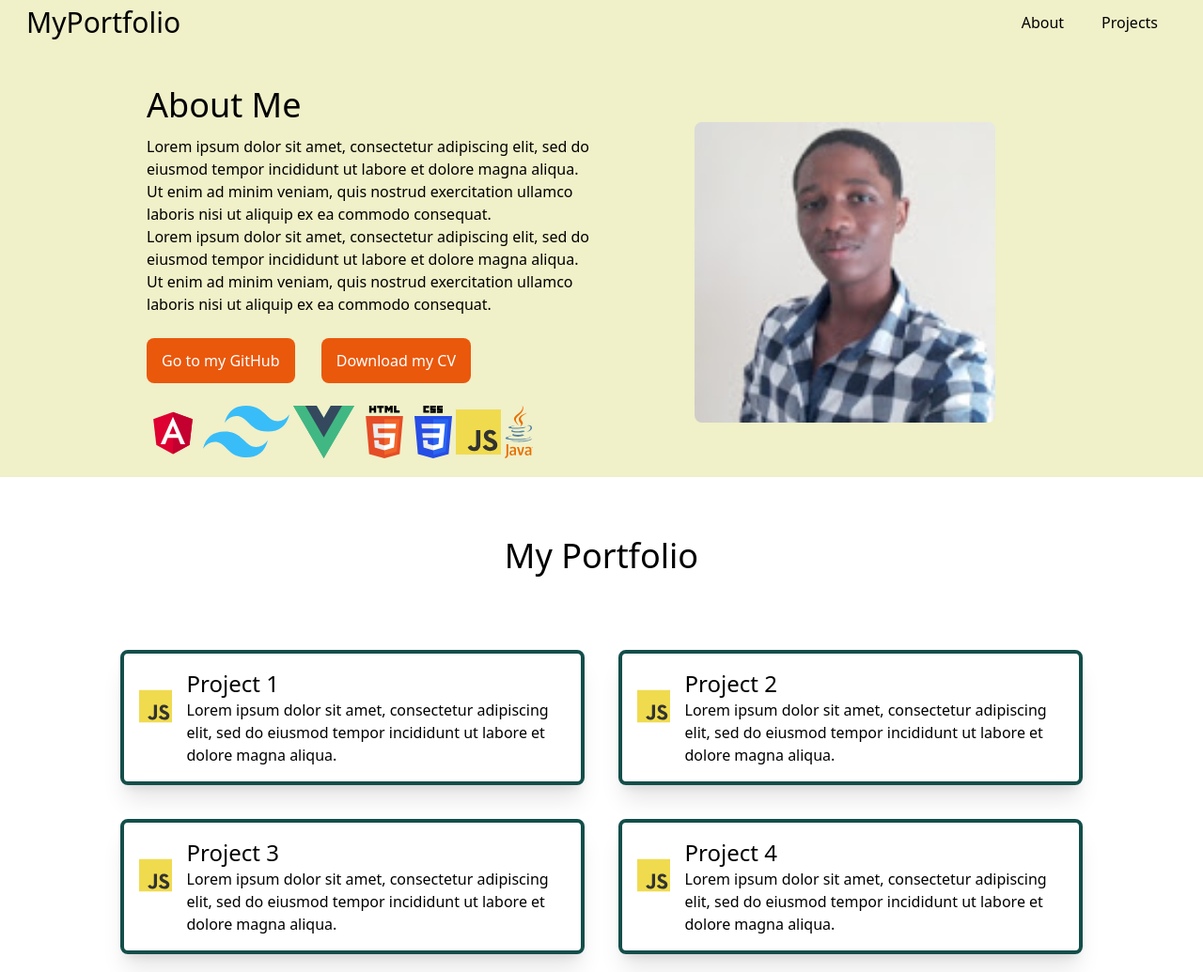
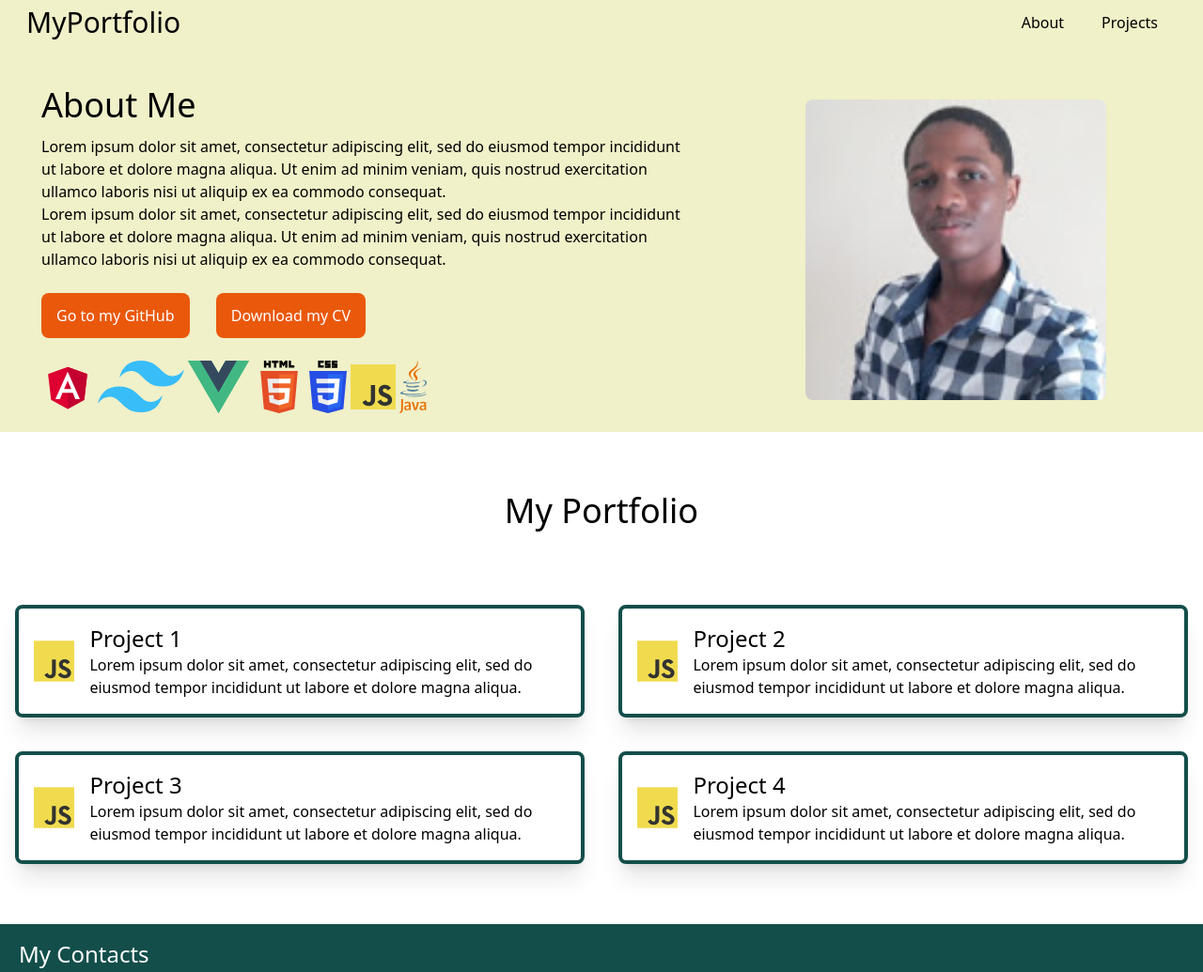
Before and after one commit to sonwabileIT/my-portfolio, a website: page public/index.html in a window 1280 px wide. Shown: the top 1035 px of the page at 94% size. Drawn offline with Linux system fonts and the light colour scheme.

Commit message:
feat: update layout

```diff
--- a/public/index.html
+++ b/public/index.html
@@ -20,7 +20,7 @@
             </ul>
         </nav>
     </div>
-    <div class="grid grid-cols-2 gap-5 mx-28 mt-6 p-5">
+    <div class=" gap-10 max-w-screen-xl mt-6 p-5 flex flex-row mx-auto ">
 
         <div class="ml-6">
             <h2 class="text-4xl">About Me</h2>
@@ -46,7 +46,7 @@
             <img src="images/java-4.svg" alt="Java" class="h-14 inline-flex">
 
         </div>
-        <div class="mx-auto my-auto">
+        <div class="mx-auto my-auto w-full flex justify-center">
             <img src="images/Soso.jpg" alt="Sonwabile" class="size-80 rounded-lg">
         </div>
 
@@ -54,7 +54,7 @@
     </div>
 
 </div>
-    <div class="my-16 mx-28">
+    <div class="my-16 mx-auto max-w-screen-xl">
     <h2 class="text-center text-4xl mb-20 ">My Portfolio</h2>
         <div class="mx-4 my-4">
             <ul class="grid grid-cols-2 gap-9">
--- a/tailwind.config.js
+++ b/tailwind.config.js
@@ -11,6 +11,7 @@ module.exports = {
       'teal-900':'#134e4a',
        orange:colors.orange,
        white: colors.white,
+       black: colors.black,
     },
     extend: {},
   },
```
Also changed, not shown: public/output.css.
